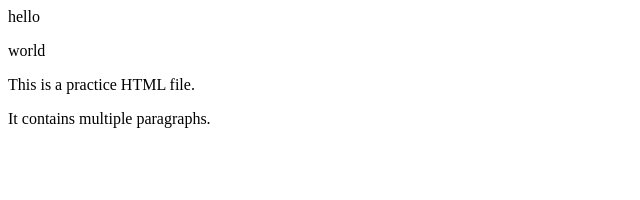
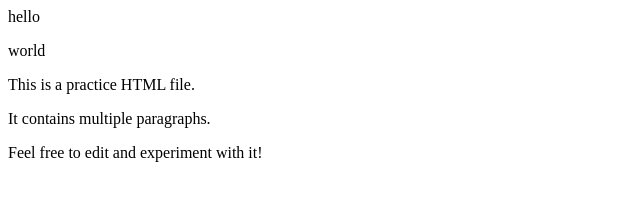
Before and after one commit to Ivansh04/practice, a plain HTML site: page index.html in a window 1280 px wide. Shown: the whole page, without its empty margins (0-640 px from the left). Drawn offline with Linux system fonts and the light colour scheme.

Commit message:
commit 5

```diff
--- a/index.html
+++ b/index.html
@@ -2,3 +2,4 @@
 <p>world</p>
 <p>This is a practice HTML file.</p>
 <p>It contains multiple paragraphs.</p>
+<p>Feel free to edit and experiment with it!</p>
```
